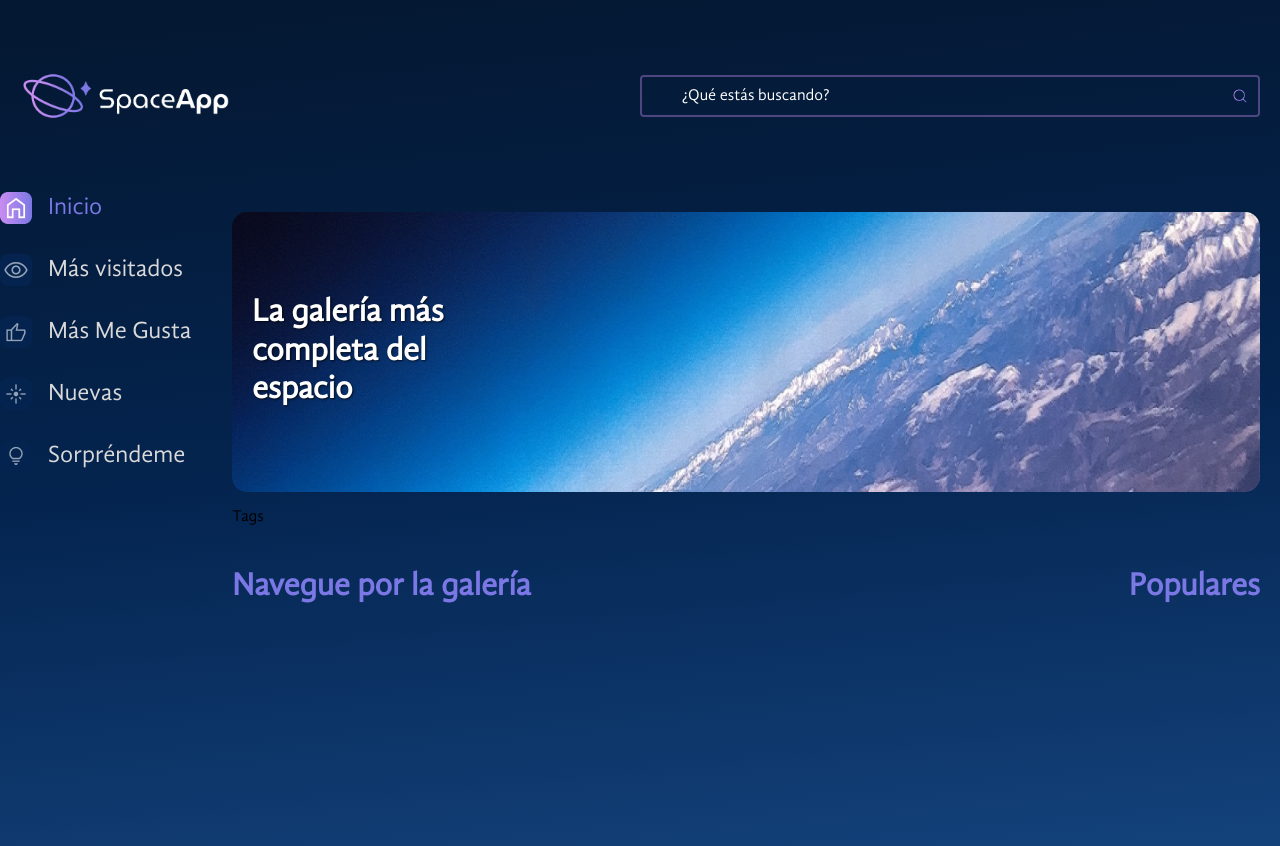
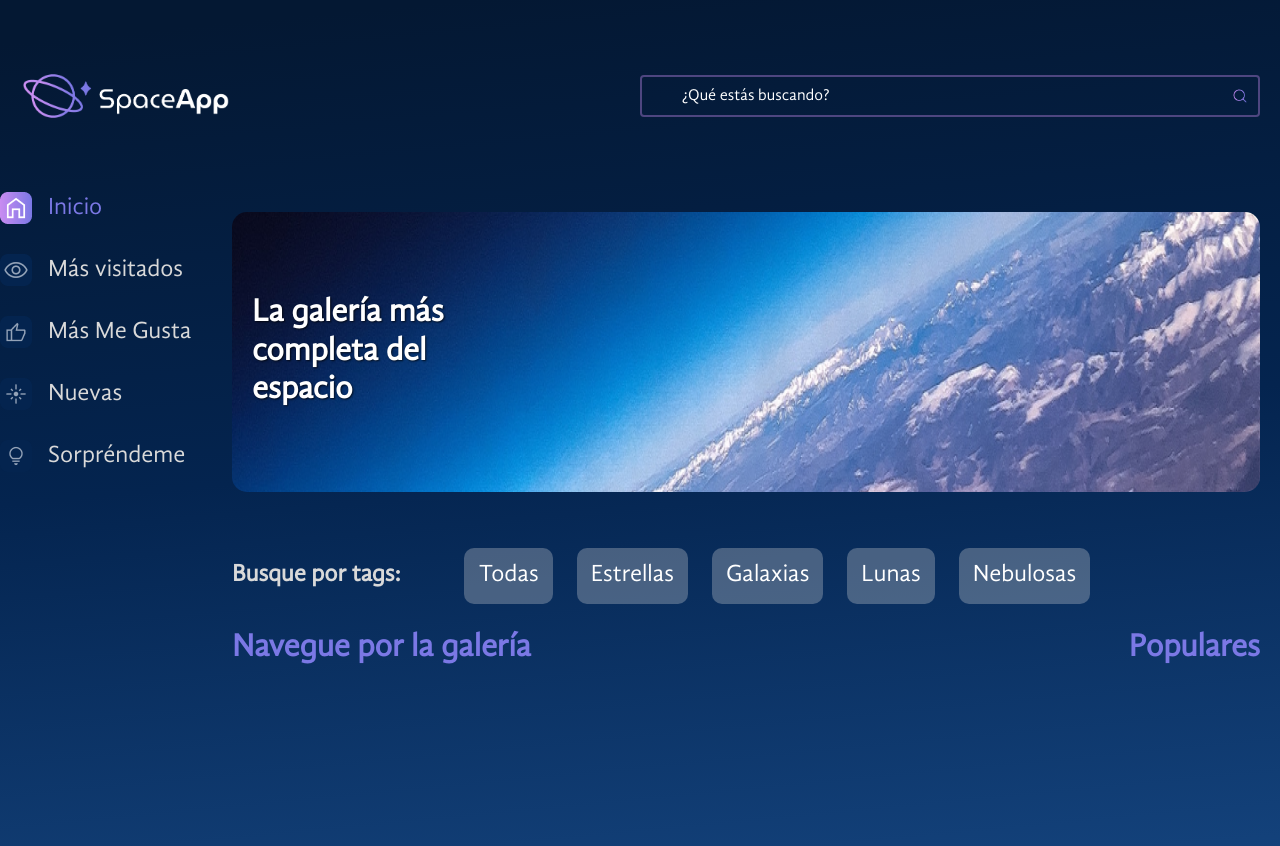
Before and after one commit to DNSO0/space-app-vite, a React (Vite) app: page / in a window 1280 px wide. Shown: the top 846 px of the page. Built offline with nearby package versions, Linux system fonts and the light colour scheme.

Commit message:
Mejora en los estilos de las Tags

```diff
--- a/src/components/Galeria/Tags/index.jsx
+++ b/src/components/Galeria/Tags/index.jsx
@@ -1,4 +1,47 @@
-const Tag = ()=> {
-    return <p>Tags</p>
+import { styled } from 'styled-components';
+import tags from './tags.json'
+
+const TagsContainer = styled.section`
+    display: flex;
+    align-items: center;
+    gap: 64px;
+    margin-top: 56px;
+`
+
+const TagTitulo = styled.h3`
+    color: #D9D9D9;
+    font-size: 24px;
+    margin: 0;
+`;
+
+const Tag = styled.button`
+    font-size: 24px;
+    color: #FFFFFF;
+    background: rgba(217, 217, 217, 0.3);
+    border-radius: 10px;
+    cursor: pointer;
+    transition: background-color 0.3s ease;
+    padding: 12px;
+    box-sizing: border-box;
+    border: 2px solid transparent;
+    &:hover {
+      border-color: #C98CF1;
+    }
+`
+
+const Div = styled.div`
+    display: flex;
+    gap: 24px;
+    justify-content: end;
+`
+
+const Tags = () => {
+    return <TagsContainer>
+        <TagTitulo>Busque por tags:</TagTitulo>
+        <Div>
+            {tags.map(tag => <Tag key={tag.id}>{tag.titulo}</Tag>)}
+        </Div>
+    </TagsContainer>
 }
-export default Tag
+
+export default Tags
--- /dev/null
+++ b/src/components/Galeria/Tags/tags.json
@@ -0,0 +1,23 @@
+
+[
+    {
+        "id": 0,
+        "titulo": "Todas"
+    },
+    {
+        "id": 1,
+        "titulo": "Estrellas"
+    },
+    {
+        "id": 2,
+        "titulo": "Galaxias"
+    },
+    {
+        "id": 3,
+        "titulo": "Lunas"
+    },
+    {
+        "id": 4,
+        "titulo": "Nebulosas"
+    }
+]
```
